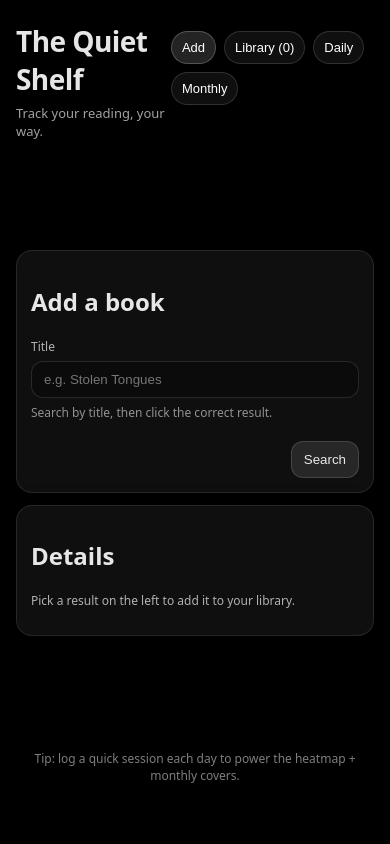
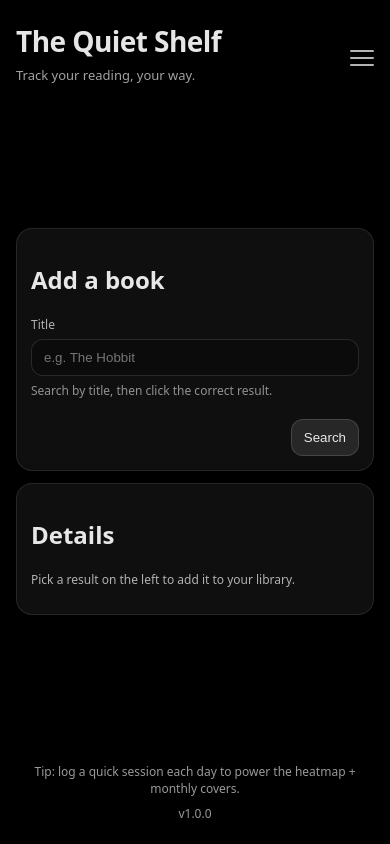
Before and after one commit to nidaqg/the_quiet_shelf, a React (Vite) app: page / in a window 390 px wide. Built offline with nearby package versions, Linux system fonts and the light colour scheme.

Commit message:
add page updates

```diff
--- a/src/App.tsx
+++ b/src/App.tsx
@@ -1,11 +1,12 @@
-import React, { useEffect, useMemo, useState } from "react";
-import dayjs from "dayjs";
-import { db } from "./db";
-import type { Book, BookStatus, ReadingLog } from "./types";
+import React, { useMemo, useState } from "react";
+import type { BookStatus } from "./types";
 import AddBook from "./pages/AddBook.tsx";
 import Library from "./pages/Library.tsx";
 import Daily from "./pages/Daily.tsx";
 import Monthly from "./pages/Monthly.tsx";
+import Header from "./components/Header.tsx";
+import Footer from "./components/Footer.tsx";
+import { useBooks } from "./hooks/useBooks";
 
 type Tab = "add" | "library" | "daily" | "monthly";
 
@@ -13,38 +14,7 @@ export const DB_CHANGED_EVENT = "quiet-shelf:db-changed";
 
 export default function App() {
   const [tab, setTab] = useState<Tab>("add");
-  const [books, setBooks] = useState<Book[]>([]);
-  const [logs, setLogs] = useState<ReadingLog[]>([]);
-
-  useEffect(() => {
-    let alive = true;
-
-    async function load() {
-      try {
-        const [b, l] = await Promise.all([
-          db.books.orderBy("updatedAt").reverse().toArray(),
-          db.logs.orderBy("date").toArray(),
-        ]);
-        if (!alive) return;
-        setBooks(b);
-        setLogs(l);
-      } catch (e) {
-        console.error("Failed to load from IndexedDB:", e);
-      }
-    }
-
-    // initial load
-    load();
-
-    // reload on custom event fired by mutations
-    const handler = () => load();
-    window.addEventListener(DB_CHANGED_EVENT, handler);
-
-    return () => {
-      alive = false;
-      window.removeEventListener(DB_CHANGED_EVENT, handler);
-    };
-  }, []);
+  const { books, logs } = useBooks();
 
   const counts = useMemo(() => {
     const byStatus: Record<BookStatus, number> = {
@@ -57,39 +27,18 @@ export default function App() {
     return byStatus;
   }, [books]);
 
-
   return (
     <div className="page">
-      <header className="header">
-        <div>
-          <h1 className="title">The Quiet Shelf</h1>
-          <p className="subtitle">Track your reading, your way.</p>
-        </div>
+      <Header currentTab={tab} onTabChange={setTab} bookCount={books.length} />
 
-        <nav className="nav">
-          <button className="chip" aria-pressed={tab === "add"} onClick={() => setTab("add")}>
-            Add
-          </button>
-          <button className="chip" aria-pressed={tab === "library"} onClick={() => setTab("library")}>
-            Library ({books.length})
-          </button>
-          <button className="chip" aria-pressed={tab === "daily"} onClick={() => setTab("daily")}>
-            Daily
-          </button>
-          <button className="chip" aria-pressed={tab === "monthly"} onClick={() => setTab("monthly")}>
-            Monthly
-          </button>
-        </nav>
-      </header>
       <>
         {tab === "add" && <AddBook />}
         {tab === "library" && <Library books={books} counts={counts} />}
         {tab === "daily" && <Daily books={books} logs={logs} />}
         {tab === "monthly" && <Monthly books={books} logs={logs} />}
       </>
-      <footer className="footer">
-        <span>Tip: log a quick session each day to power the heatmap + monthly covers.</span>
-      </footer>
+
+      <Footer />
     </div>
   );
 }
--- /dev/null
+++ b/src/components/Footer.tsx
@@ -0,0 +1,16 @@
+import React from "react";
+
+type FooterProps = {
+  message?: string;
+};
+
+export default function Footer({ message }: FooterProps) {
+  return (
+    <footer className="footer">
+      <span>
+        {message || "Tip: log a quick session each day to power the heatmap + monthly covers."}
+      </span>
+        <span className="version">v1.0.0</span>
+    </footer>
+  );
+}
--- /dev/null
+++ b/src/components/Header.tsx
@@ -0,0 +1,58 @@
+import React from "react";
+
+type Tab = "add" | "library" | "daily" | "monthly";
+
+type HeaderProps = {
+  currentTab: Tab;
+  onTabChange: (tab: Tab) => void;
+  bookCount: number;
+};
+
+export default function Header({ currentTab, onTabChange, bookCount }: HeaderProps) {
+  const [menuOpen, setMenuOpen] = React.useState(false);
+
+  const handleTabClick = (tab: Tab) => {
+    onTabChange(tab);
+    setMenuOpen(false);
+  };
+
+  const navItems: { tab: Tab; label: string }[] = [
+    { tab: "add", label: "Add" },
+    { tab: "library", label: `Library (${bookCount})` },
+    { tab: "daily", label: "Daily" },
+    { tab: "monthly", label: "Monthly" },
+  ];
+
+  return (
+    <header className="header">
+      <div>
+        <h1 className="title">The Quiet Shelf</h1>
+        <p className="subtitle">Track your reading, your way.</p>
+      </div>
+
+      <button
+        className="hamburger"
+        onClick={() => setMenuOpen(!menuOpen)}
+        aria-label="Toggle menu"
+        aria-expanded={menuOpen}
+      >
+        <span></span>
+        <span></span>
+        <span></span>
+      </button>
+
+      <nav className={`nav ${menuOpen ? "open" : ""}`}>
+        {navItems.map(({ tab, label }) => (
+          <button
+            key={tab}
+            className="navLink"
+            aria-pressed={currentTab === tab}
+            onClick={() => handleTabClick(tab)}
+          >
+            {label}
+          </button>
+        ))}
+      </nav>
+    </header>
+  );
+}
--- /dev/null
+++ b/src/hooks/useBooks.ts
@@ -0,0 +1,41 @@
+import { useEffect, useState } from "react";
+import { db } from "../db";
+import type { Book, ReadingLog } from "../types";
+import { DB_CHANGED_EVENT } from "../App";
+
+export function useBooks() {
+  const [books, setBooks] = useState<Book[]>([]);
+  const [logs, setLogs] = useState<ReadingLog[]>([]);
+
+  useEffect(() => {
+    let alive = true;
+
+    async function load() {
+      try {
+        const [b, l] = await Promise.all([
+          db.books.orderBy("updatedAt").reverse().toArray(),
+          db.logs.orderBy("date").toArray(),
+        ]);
+        if (!alive) return;
+        setBooks(b);
+        setLogs(l);
+      } catch (e) {
+        console.error("Failed to load from IndexedDB:", e);
+      }
+    }
+
+    // initial load
+    load();
+
+    // reload on custom event fired by mutations
+    const handler = () => load();
+    window.addEventListener(DB_CHANGED_EVENT, handler);
+
+    return () => {
+      alive = false;
+      window.removeEventListener(DB_CHANGED_EVENT, handler);
+    };
+  }, []);
+
+  return { books, logs };
+}
--- a/src/pages/AddBook.tsx
+++ b/src/pages/AddBook.tsx
@@ -106,7 +106,7 @@ export default function AddBook() {
               className="input"
               value={query}
               onChange={(e) => setQuery(e.target.value)}
-              placeholder="e.g. Stolen Tongues"
+              placeholder="e.g. The Hobbit"
             />
             <div className="hint">Search by title, then click the correct result.</div>
           </div>
--- a/src/styles.css
+++ b/src/styles.css
@@ -1,19 +1,26 @@
-:root { color-scheme: dark; }
-* { box-sizing: border-box; }
+:root {
+  color-scheme: dark;
+}
+* {
+  box-sizing: border-box;
+}
 
 body {
   margin: 0;
-  font-family: ui-sans-serif, system-ui, -apple-system, Segoe UI, Roboto, Helvetica, Arial;
-  background:black;
-  color: rgba(255,255,255,0.9);
+  font-family: ui-sans-serif, system-ui, -apple-system, Segoe UI, Roboto,
+    Helvetica, Arial;
+  background: black;
+  color: rgba(255, 255, 255, 0.9);
 }
 
-a { color: inherit; }
+a {
+  color: inherit;
+}
 
 .page {
   max-width: 1100px;
   margin: 0 auto;
-  padding: 22px 16px 60px;
+  padding: 22px 16px;
   height: 100vh;
   display: flex;
   flex-direction: column;
@@ -25,37 +32,117 @@ a { color: inherit; }
   align-items: baseline;
   justify-content: space-between;
   margin-bottom: 14px;
-
+  position: relative;
 }
 
-.title { margin: 0; font-size: 28px; letter-spacing: -0.02em; }
-.subtitle { margin: 6px 0 0; opacity: 0.7; font-size: 13px; }
+.title {
+  margin: 0;
+  font-size: 28px;
+  letter-spacing: -0.02em;
+}
+.subtitle {
+  margin: 6px 0 0;
+  opacity: 0.7;
+  font-size: 13px;
+}
+
+.hamburger {
+  display: none;
+  flex-direction: column;
+  gap: 5px;
+  background: none;
+  border: none;
+  cursor: pointer;
+  padding: 8px;
+  margin-right: -8px;
+}
+.hamburger span {
+  width: 24px;
+  height: 2px;
+  background: rgba(255, 255, 255, 0.7);
+  border-radius: 2px;
+  transition: all 0.3s ease;
+}
+
+@media (max-width: 768px) {
+  .hamburger {
+    display: flex;
+  }
+}
 
 .nav {
   display: flex;
-  gap: 8px;
-  flex-wrap: wrap;
+  gap: 24px;
+  align-items: center;
 }
 
-.chip {
-  border: 1px solid rgba(255,255,255,0.14);
-  background: rgba(255,255,255,0.06);
-  border-radius: 999px;
-  padding: 8px 10px;
+@media (max-width: 768px) {
+  .nav {
+    position: absolute;
+    top: 100%;
+    right: 0;
+    flex-direction: column;
+    gap: 0;
+    background: rgb(0, 0, 0);
+    border-radius: 4px;
+    padding: 0;
+    max-height: 0;
+    overflow: hidden;
+    transition: max-height 0.3s ease;
+    width: 250px;
+  }
+
+  .nav.open {
+    max-height: 300px;
+    width: 250px;
+  }
+}
+
+.navLink {
+  background: none;
+  border: none;
+  color: rgba(255, 255, 255, 0.7);
   cursor: pointer;
-  font-size: 13px;
+  font-size: 14px;
+  padding: 8px 0;
+  border-bottom: 2px solid transparent;
+  transition: all 0.2s ease;
+  position: relative;
 }
-.chip[aria-pressed="true"] {
-  background: rgba(255,255,255,0.14);
-  border-color: rgba(255,255,255,0.22);
+
+.navLink:hover {
+  color: rgba(255, 255, 255, 0.9);
+  border-bottom-color: rgba(255, 255, 255, 0.3);
+}
+
+.navLink[aria-pressed="true"] {
+  color: rgba(255, 255, 255, 0.95);
+  border-bottom-color: rgba(255, 255, 255, 0.6);
+  font-weight: 500;
+}
+
+@media (max-width: 768px) {
+  .navLink {
+    border-bottom: 1px solid rgba(255, 255, 255, 0.06);
+    border-radius: 0;
+    padding: 12px 16px;
+    width: 100%;
+    text-align: left;
+    font-size: 13px;
+  }
+
+  .navLink[aria-pressed="true"] {
+    background: rgba(255, 255, 255, 0.08);
+    border-bottom: 1px solid rgba(255, 255, 255, 0.2);
+  }
 }
 
 .card {
-  background: rgba(255,255,255,0.06);
-  border: 1px solid rgba(255,255,255,0.10);
+  background: rgba(255, 255, 255, 0.06);
+  border: 1px solid rgba(255, 255, 255, 0.1);
   border-radius: 16px;
   padding: 14px;
-  box-shadow: 0 10px 30px rgba(0,0,0,0.25);
+  box-shadow: 0 10px 30px rgba(0, 0, 0, 0.25);
 }
 
 .row {
@@ -66,52 +153,83 @@ a { color: inherit; }
 
 .grid2 {
   display: grid;
-  grid-template-columns: repeat(2, minmax(0,1fr));
+  grid-template-columns: repeat(2, minmax(0, 1fr));
   gap: 12px;
 }
-@media (max-width: 900px) { .grid2 { grid-template-columns: 1fr; } }
+@media (max-width: 900px) {
+  .grid2 {
+    grid-template-columns: 1fr;
+  }
+}
 
-.field { display: flex; flex-direction: column; gap: 6px; }
-.label { font-size: 12px; opacity: 0.75; }
-.hint { font-size: 12px; opacity: 0.6; }
+.field {
+  display: flex;
+  flex-direction: column;
+  gap: 6px;
+}
+.label {
+  font-size: 12px;
+  opacity: 0.75;
+}
+.hint {
+  font-size: 12px;
+  opacity: 0.6;
+}
 
-.input, .select, .textarea {
+.input,
+.select,
+.textarea {
   width: 100%;
   padding: 10px 12px;
   border-radius: 12px;
-  border: 1px solid rgba(255,255,255,0.12);
-  background: rgba(0,0,0,0.25);
-  color: rgba(255,255,255,0.9);
+  border: 1px solid rgba(255, 255, 255, 0.12);
+  background: rgba(0, 0, 0, 0.25);
+  color: rgba(255, 255, 255, 0.9);
   outline: none;
 }
-.textarea { min-height: 90px; resize: vertical; }
+.textarea {
+  min-height: 90px;
+  resize: vertical;
+}
 
-.actions { display: flex; justify-content: flex-end; gap: 10px; margin-top: 10px; }
+.actions {
+  display: flex;
+  justify-content: flex-end;
+  gap: 10px;
+  margin-top: 10px;
+}
 .button {
   padding: 10px 12px;
   border-radius: 12px;
-  border: 1px solid rgba(255,255,255,0.14);
-  background: rgba(255,255,255,0.10);
-  color: rgba(255,255,255,0.9);
+  border: 1px solid rgba(255, 255, 255, 0.14);
+  background: rgba(255, 255, 255, 0.1);
+  color: rgba(255, 255, 255, 0.9);
   cursor: pointer;
 }
-.button:disabled { opacity: 0.55; cursor: not-allowed; }
+.button:disabled {
+  opacity: 0.55;
+  cursor: not-allowed;
+}
 
 .error {
   margin-top: 10px;
   padding: 10px 12px;
   border-radius: 12px;
-  border: 1px solid rgba(255,80,80,0.35);
-  background: rgba(255,80,80,0.12);
-  color: rgba(255,190,190,0.95);
+  border: 1px solid rgba(255, 80, 80, 0.35);
+  background: rgba(255, 80, 80, 0.12);
+  color: rgba(255, 190, 190, 0.95);
 }
 
 .results {
   display: grid;
-  grid-template-columns: repeat(2, minmax(0,1fr));
+  grid-template-columns: repeat(2, minmax(0, 1fr));
   gap: 10px;
 }
-@media (max-width: 800px) { .results { grid-template-columns: 1fr; } }
+@media (max-width: 800px) {
+  .results {
+    grid-template-columns: 1fr;
+  }
+}
 
 .result {
   display: grid;
@@ -120,8 +238,8 @@ a { color: inherit; }
   align-items: center;
   padding: 10px;
   border-radius: 14px;
-  border: 1px solid rgba(255,255,255,0.10);
-  background: rgba(255,255,255,0.05);
+  border: 1px solid rgba(255, 255, 255, 0.1);
+  background: rgba(255, 255, 255, 0.05);
   cursor: pointer;
 }
 .cover {
@@ -129,19 +247,31 @@ a { color: inherit; }
   height: 64px;
   border-radius: 8px;
   object-fit: cover;
-  background: rgba(255,255,255,0.06);
-  border: 1px solid rgba(255,255,255,0.10);
+  background: rgba(255, 255, 255, 0.06);
+  border: 1px solid rgba(255, 255, 255, 0.1);
 }
-.resultTitle { font-weight: 650; line-height: 1.15; }
-.muted { opacity: 0.7; font-size: 12px; margin-top: 3px; }
-.pills { display: flex; flex-wrap: wrap; gap: 6px; margin-top: 6px; }
+.resultTitle {
+  font-weight: 650;
+  line-height: 1.15;
+}
+.muted {
+  opacity: 0.7;
+  font-size: 12px;
+  margin-top: 3px;
+}
+.pills {
+  display: flex;
+  flex-wrap: wrap;
+  gap: 6px;
+  margin-top: 6px;
+}
 .pill {
   font-size: 12px;
   opacity: 0.85;
   padding: 4px 8px;
   border-radius: 999px;
-  border: 1px solid rgba(255,255,255,0.12);
-  background: rgba(255,255,255,0.06);
+  border: 1px solid rgba(255, 255, 255, 0.12);
+  background: rgba(255, 255, 255, 0.06);
 }
 
 .list {
@@ -158,18 +288,27 @@ a { color: inherit; }
   align-items: center;
   padding: 10px;
   border-radius: 14px;
-  border: 1px solid rgba(255,255,255,0.10);
-  background: rgba(255,255,255,0.05);
+  border: 1px solid rgba(255, 255, 255, 0.1);
+  background: rgba(255, 255, 255, 0.05);
 }
-.kv { font-size: 12px; opacity: 0.75; }
-.kv strong { opacity: 1; }
+.kv {
+  font-size: 12px;
+  opacity: 0.75;
+}
+.kv strong {
+  opacity: 1;
+}
 
 .split {
   display: grid;
   grid-template-columns: 1fr 340px;
   gap: 12px;
 }
-@media (max-width: 980px) { .split { grid-template-columns: 1fr; } }
+@media (max-width: 980px) {
+  .split {
+    grid-template-columns: 1fr;
+  }
+}
 
 .heatmap {
   display: grid;
@@ -177,42 +316,78 @@ a { color: inherit; }
   gap: 3px;
   padding: 8px;
   border-radius: 12px;
-  border: 1px solid rgba(255,255,255,0.10);
-  background: rgba(0,0,0,0.18);
+  border: 1px solid rgba(255, 255, 255, 0.1);
+  background: rgba(0, 0, 0, 0.18);
   overflow-x: auto;
 }
 .cell {
   width: 10px;
   height: 10px;
   border-radius: 3px;
-  border: 1px solid rgba(255,255,255,0.06);
-  background: rgba(255,255,255,0.06);
+  border: 1px solid rgba(255, 255, 255, 0.06);
+  background: rgba(255, 255, 255, 0.06);
 }
-.cell.l1 { background: rgba(255,255,255,0.12); }
-.cell.l2 { background: rgba(255,255,255,0.20); }
-.cell.l3 { background: rgba(255,255,255,0.30); }
-.cell.l4 { background: rgba(255,255,255,0.42); }
-.cell:hover { outline: 2px solid rgba(255,255,255,0.22); cursor: pointer; }
+.cell.l1 {
+  background: rgba(255, 255, 255, 0.12);
+}
+.cell.l2 {
+  background: rgba(255, 255, 255, 0.2);
+}
+.cell.l3 {
+  background: rgba(255, 255, 255, 0.3);
+}
+.cell.l4 {
+  background: rgba(255, 255, 255, 0.42);
+}
+.cell:hover {
+  outline: 2px solid rgba(255, 255, 255, 0.22);
+  cursor: pointer;
+}
 
 .monthGrid {
   display: grid;
-  grid-template-columns: repeat(7, minmax(0,1fr));
+  grid-template-columns: repeat(7, minmax(0, 1fr));
   gap: 8px;
   margin-top: 10px;
 }
 .day {
   min-height: 86px;
   border-radius: 14px;
-  border: 1px solid rgba(255,255,255,0.10);
-  background: rgba(255,255,255,0.05);
+  border: 1px solid rgba(255, 255, 255, 0.1);
+  background: rgba(255, 255, 255, 0.05);
   padding: 8px;
   position: relative;
   overflow: hidden;
   cursor: pointer;
 }
-.dayNum { font-size: 12px; opacity: 0.75; }
-.dayCovers { margin-top: 6px; display: flex; gap: 6px; flex-wrap: wrap; }
-.dayCover { width: 28px; height: 38px; border-radius: 6px; object-fit: cover; border: 1px solid rgba(255,255,255,0.12); }
-.small { font-size: 12px; opacity: 0.75; }
+.dayNum {
+  font-size: 12px;
+  opacity: 0.75;
+}
+.dayCovers {
+  margin-top: 6px;
+  display: flex;
+  gap: 6px;
+  flex-wrap: wrap;
+}
+.dayCover {
+  width: 28px;
+  height: 38px;
+  border-radius: 6px;
+  object-fit: cover;
+  border: 1px solid rgba(255, 255, 255, 0.12);
+}
+.small {
+  font-size: 12px;
+  opacity: 0.75;
+}
 
-.footer { margin-top: 18px; text-align: center; opacity: 0.55; font-size: 12px; }
+.footer {
+  margin-top: 18px;
+  color: rgba(255, 255, 255, 0.6);
+  text-align: center;
+  font-size: 12px;
+  display: flex;
+  flex-direction: column;
+  gap: 8px;
+}
```
